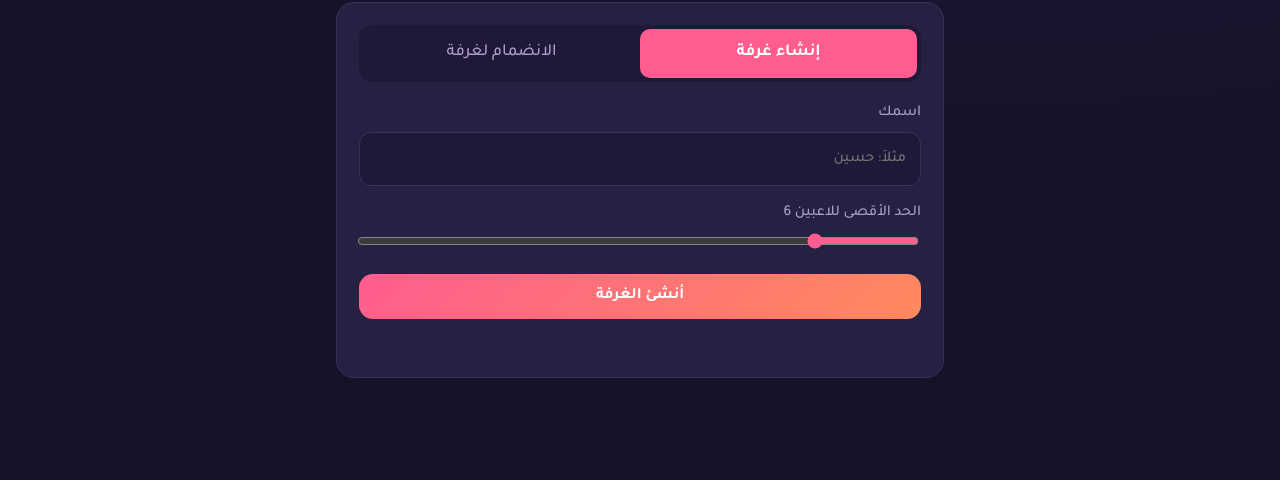
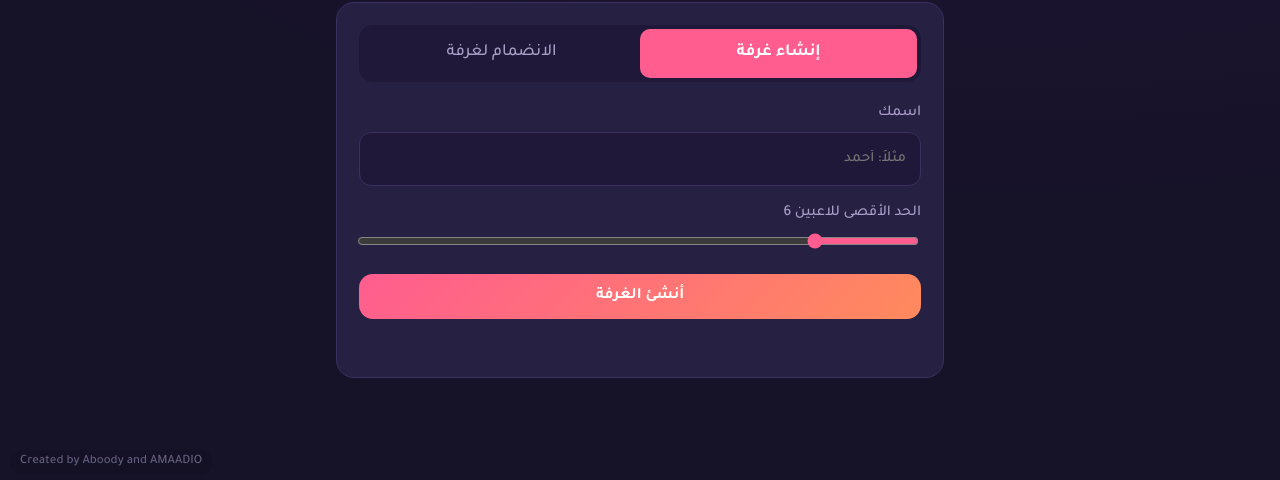
Before and after one commit to abdoaboody/IMPOSTOR-Game, a Flask app: page / in a window 1280 px wide. Shown: the part 317-797 px from the top of the page. Run offline with Flask 3, Linux system fonts and the light colour scheme; some libraries are stand-ins or nearby versions.

Commit message:
old names retuned

```diff
--- a/templates/index.html
+++ b/templates/index.html
@@ -31,7 +31,7 @@
     </div>
 
     <div id="create" class="pane">
-      <label>اسمك<input id="c-name" maxlength="16" autocomplete="nickname" placeholder="مثلاً: حسين"></label>
+      <label>اسمك<input id="c-name" maxlength="16" autocomplete="nickname" placeholder="مثلاً: أحمد"></label>
       <label>الحد الأقصى للاعبين <output id="c-out">6</output>
         <input id="c-max" type="range" min="3" max="20" value="6"></label>
       <button class="btn primary" id="c-go">أنشئ الغرفة</button>
@@ -39,16 +39,16 @@
 
     <div id="join" class="pane" hidden>
       <label>رمز الغرفة<input id="j-code" class="code-in" maxlength="8" autocapitalize="characters" dir="ltr" placeholder="ABCDE"></label>
-      <label>اسمك<input id="j-name" maxlength="16" autocomplete="nickname" placeholder="مثلاً: عبدو"></label>
+      <label>اسمك<input id="j-name" maxlength="16" autocomplete="nickname" placeholder="مثلاً: سارة"></label>
       <button class="btn primary" id="j-go">انضم</button>
     </div>
     <p class="err" id="err" role="alert"></p>
   </section>
 </main>
 
-<!--
+
 <a class="watermark" href="https://github.com/abdoaboody" target="_blank" rel="noopener noreferrer">Created by Aboody and AMAADIO </a>
--->
+
 
 <div id="toasts" aria-live="polite"></div>
 <script src="https://cdnjs.cloudflare.com/ajax/libs/socket.io/4.7.5/socket.io.min.js"></script>
--- a/templates/room.html
+++ b/templates/room.html
@@ -12,9 +12,9 @@
 <div id="conn" class="conn" hidden>انقطع الاتصال… جارٍ إعادة المحاولة</div>
 <header id="top" class="top"></header>
 <main id="app" class="wrap"><div class="loader" aria-label="جارٍ التحميل"></div></main>
-<!--
+
 <a class="watermark" href="https://github.com/abdoaboody" target="_blank" rel="noopener noreferrer">Created by Aboody and AMAADIO </a>
--->
+
 
 <div id="toasts" aria-live="polite"></div>
 <script src="https://cdnjs.cloudflare.com/ajax/libs/socket.io/4.7.5/socket.io.min.js"></script>
```
